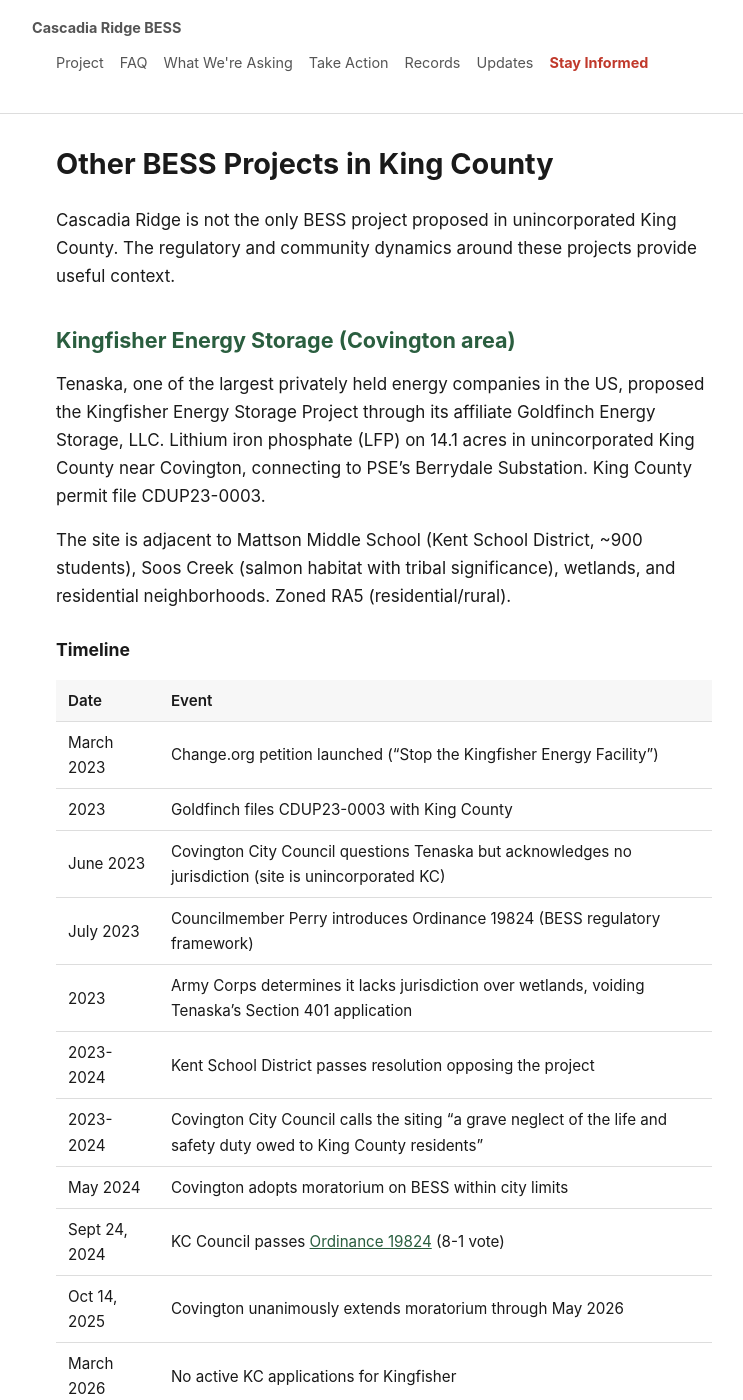
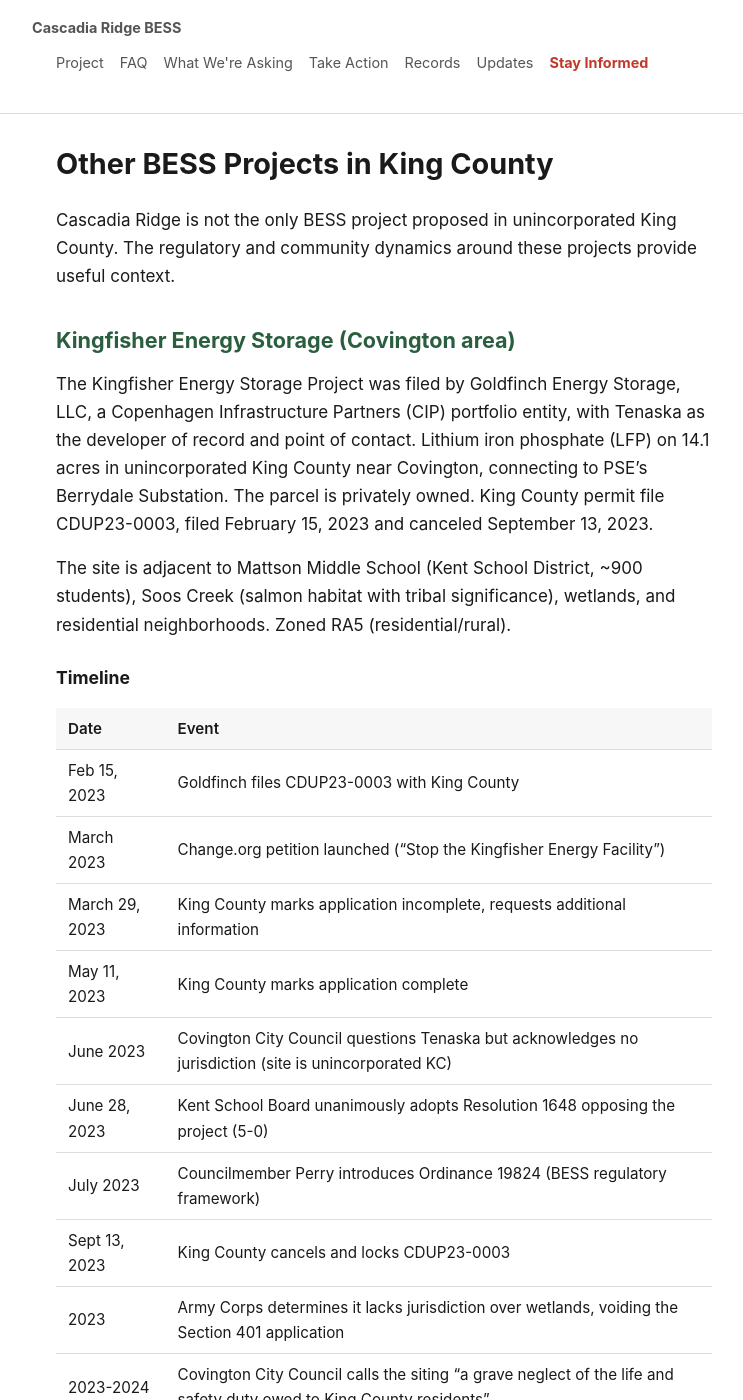
Before and after one commit to calef/cascadia-ridge-bess, a Jekyll site: the page built from _pages/other-projects.md, in a window 1280 px wide and 1400 px high. Shown: the whole window, without its empty margins (256-999 px from the left). Built offline with Jekyll 4.4.1, drawn with Linux system fonts in a browser that asks for light colours.

Commit message:
Deploy site 2026-04-20-142902

```diff
--- a/_pages/other-projects.md
+++ b/_pages/other-projects.md
@@ -6,7 +6,7 @@ Cascadia Ridge is not the only BESS project proposed in unincorporated King Coun
 
 ## Kingfisher Energy Storage (Covington area)
 
-Tenaska, one of the largest privately held energy companies in the US, proposed the Kingfisher Energy Storage Project through its affiliate Goldfinch Energy Storage, LLC. Lithium iron phosphate (LFP) on 14.1 acres in unincorporated King County near Covington, connecting to PSE's Berrydale Substation. King County permit file CDUP23-0003.
+The Kingfisher Energy Storage Project was filed by Goldfinch Energy Storage, LLC, a Copenhagen Infrastructure Partners (CIP) portfolio entity, with Tenaska as the developer of record and point of contact. Lithium iron phosphate (LFP) on 14.1 acres in unincorporated King County near Covington, connecting to PSE's Berrydale Substation. The parcel is privately owned. King County permit file CDUP23-0003, filed February 15, 2023 and canceled September 13, 2023.
 
 The site is adjacent to Mattson Middle School (Kent School District, ~900 students), Soos Creek (salmon habitat with tribal significance), wetlands, and residential neighborhoods. Zoned RA5 (residential/rural).
 
@@ -14,12 +14,15 @@ The site is adjacent to Mattson Middle School (Kent School District, ~900 studen
 
 | Date | Event |
 |---|---|
+| Feb 15, 2023 | Goldfinch files CDUP23-0003 with King County |
 | March 2023 | Change.org petition launched ("Stop the Kingfisher Energy Facility") |
-| 2023 | Goldfinch files CDUP23-0003 with King County |
+| March 29, 2023 | King County marks application incomplete, requests additional information |
+| May 11, 2023 | King County marks application complete |
 | June 2023 | Covington City Council questions Tenaska but acknowledges no jurisdiction (site is unincorporated KC) |
+| June 28, 2023 | Kent School Board unanimously adopts Resolution 1648 opposing the project (5-0) |
 | July 2023 | Councilmember Perry introduces Ordinance 19824 (BESS regulatory framework) |
-| 2023 | Army Corps determines it lacks jurisdiction over wetlands, voiding Tenaska's Section 401 application |
-| 2023-2024 | Kent School District passes resolution opposing the project |
+| Sept 13, 2023 | King County cancels and locks CDUP23-0003 |
+| 2023 | Army Corps determines it lacks jurisdiction over wetlands, voiding the Section 401 application |
 | 2023-2024 | Covington City Council calls the siting "a grave neglect of the life and safety duty owed to King County residents" |
 | May 2024 | Covington adopts moratorium on BESS within city limits |
 | Sept 24, 2024 | KC Council passes [Ordinance 19824](https://mkcclegisearch.kingcounty.gov/LegislationDetail.aspx?ID=6294909&GUID=CA2000B8-B2F9-4F69-9055-0C2D381EAF9F) (8-1 vote) |
```
